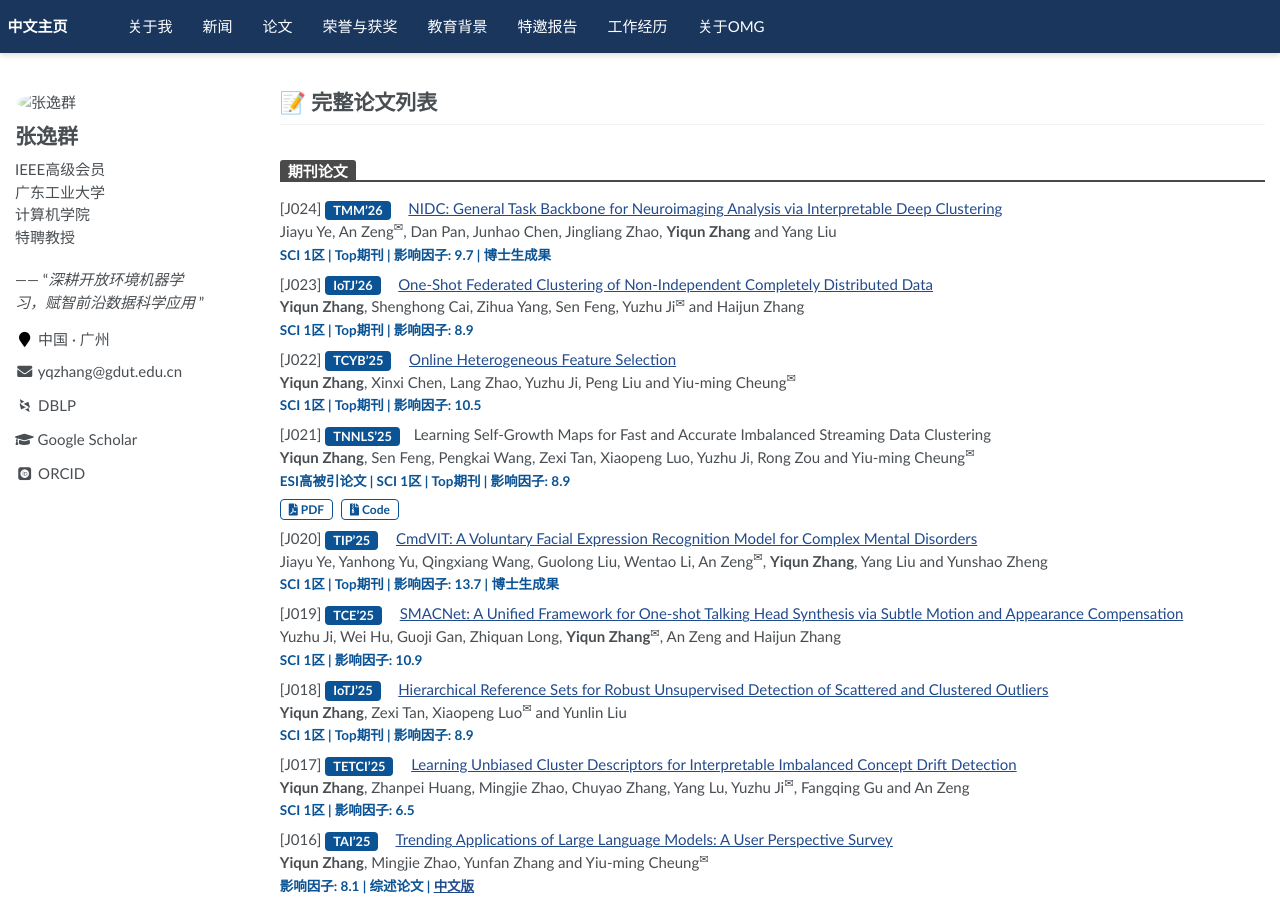
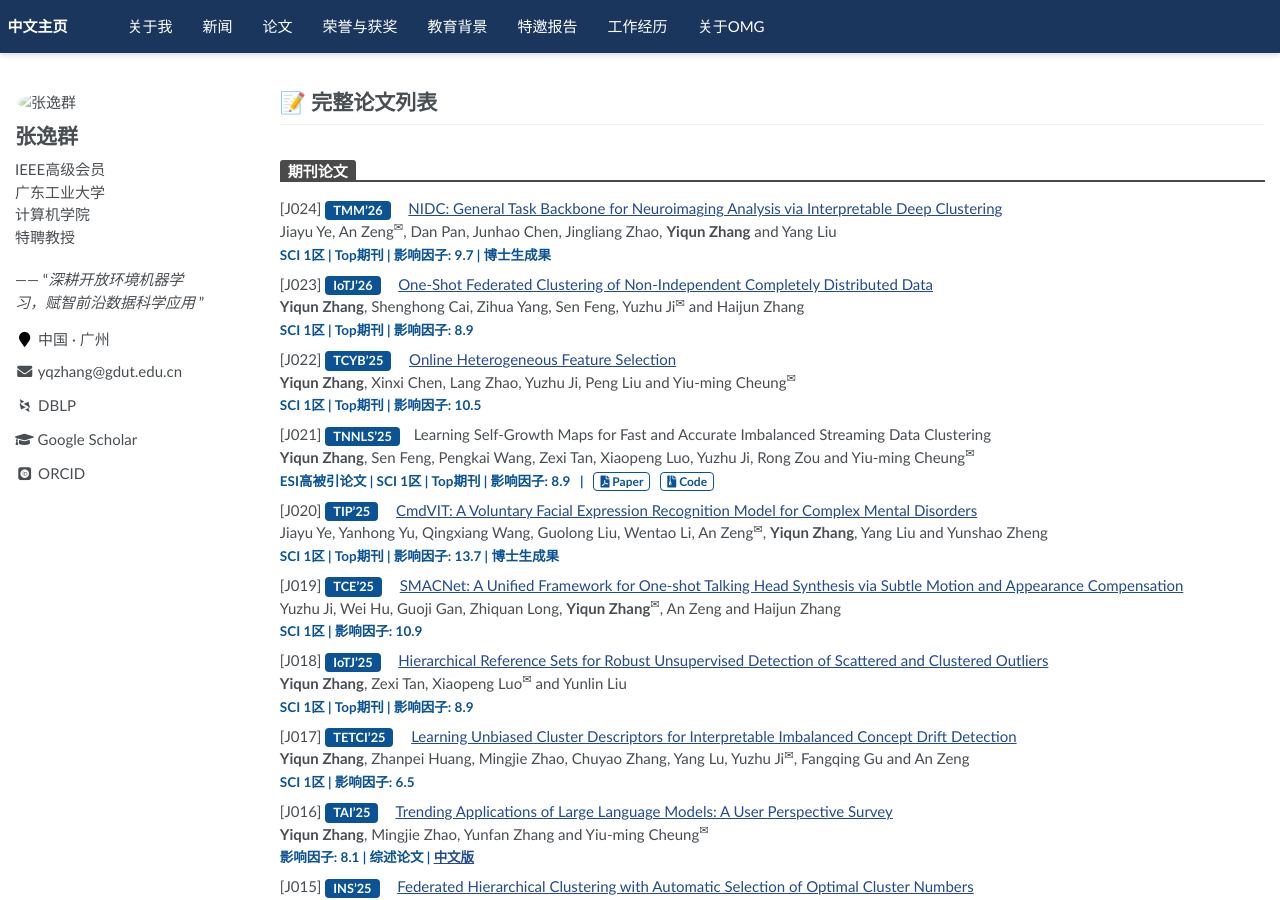
Before and after one commit to yqzhang-Zz/zh-publications, a Jekyll site: the page built from _pages/about.md, in a window 1280 px wide and 900 px high. Built offline with Jekyll 4.4.1, drawn with Linux system fonts in a browser that asks for light colours; some web fonts are replaced; a script that is not in the unit is left out; comment, search, counter and statistics services are not loaded.

Commit message:
Update about.md

```diff
--- a/_pages/about.md
+++ b/_pages/about.md
@@ -46,8 +46,7 @@ TCYB'25</span>
 
 [J021] <span style="display: inline-block; background-color: #0b5394; color: #ffffff; padding: 2px 8px; border-radius: 4px; font-weight: bold; font-size: 0.85em; margin-right: 10px; vertical-align: middle; line-height: 1.2;">TNNLS'25</span> Learning Self-Growth Maps for Fast and Accurate Imbalanced Streaming Data Clustering<br>
 **Yiqun Zhang**, Sen Feng, Pengkai Wang, Zexi Tan, Xiaopeng Luo, Yuzhu Ji, Rong Zou and Yiu-ming Cheung<sup>&#x2709;</sup><br>
-<span style="color: #0b5394; font-size: 0.9em; font-weight: bold;">ESI高被引论文 | SCI 1区 | Top期刊 | 影响因子: 8.9</span><br>
-<span style="display: block; margin-top: 6px;"><a href="https://arxiv.org/abs/2404.09243" target="_blank" style="color: #0b5394; border: 1px solid #0b5394; border-radius: 4px; padding: 2px 8px; text-decoration: none; font-weight: bold; font-size: 0.8em; margin-right: 8px; white-space: nowrap;"><i class="fas fa-file-pdf"></i> PDF</a><a href="https://www.comp.hkbu.edu.hk/~ymc/papers/journal/Source_code/TNNLS-2025-3563769-code.zip" target="_blank" style="color: #0b5394; border: 1px solid #0b5394; border-radius: 4px; padding: 2px 8px; text-decoration: none; font-weight: bold; font-size: 0.8em; margin-right: 8px; white-space: nowrap;"><i class="fas fa-file-archive"></i> Code</a></span>
+<span style="color: #0b5394; font-size: 0.9em; font-weight: bold;">ESI高被引论文 | SCI 1区 | Top期刊 | 影响因子: 8.9 &nbsp;&nbsp;|&nbsp;&nbsp; </span><a href="https://arxiv.org/abs/2404.09243" target="_blank" style="color: #0b5394; border: 1px solid #0b5394; border-radius: 4px; padding: 1px 6px; text-decoration: none; font-weight: bold; font-size: 0.8em; margin-right: 6px; white-space: nowrap;"><i class="fas fa-file-pdf"></i> Paper</a> <a href="https://www.comp.hkbu.edu.hk/~ymc/papers/journal/Source_code/TNNLS-2025-3563769-code.zip" target="_blank" style="color: #0b5394; border: 1px solid #0b5394; border-radius: 4px; padding: 1px 6px; text-decoration: none; font-weight: bold; font-size: 0.8em; white-space: nowrap;"><i class="fas fa-file-archive"></i> Code</a>
 
 [J020] <span style="display: inline-block; background-color: #0b5394; color: #ffffff; padding: 2px 8px; border-radius: 4px; font-weight: bold; font-size: 0.85em; margin-right: 10px; vertical-align: middle; line-height: 1.2;">
 TIP'25</span>
```
